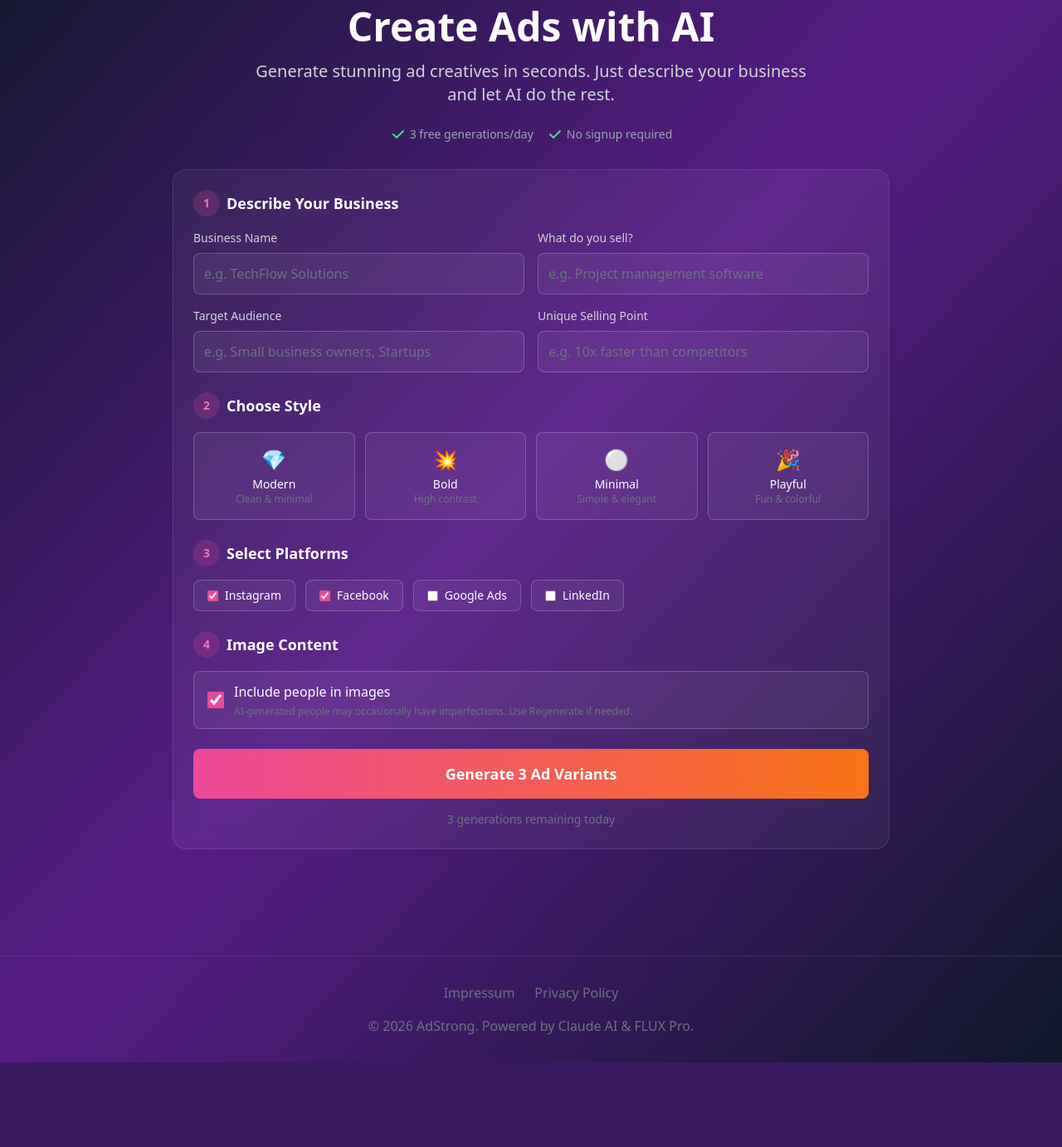
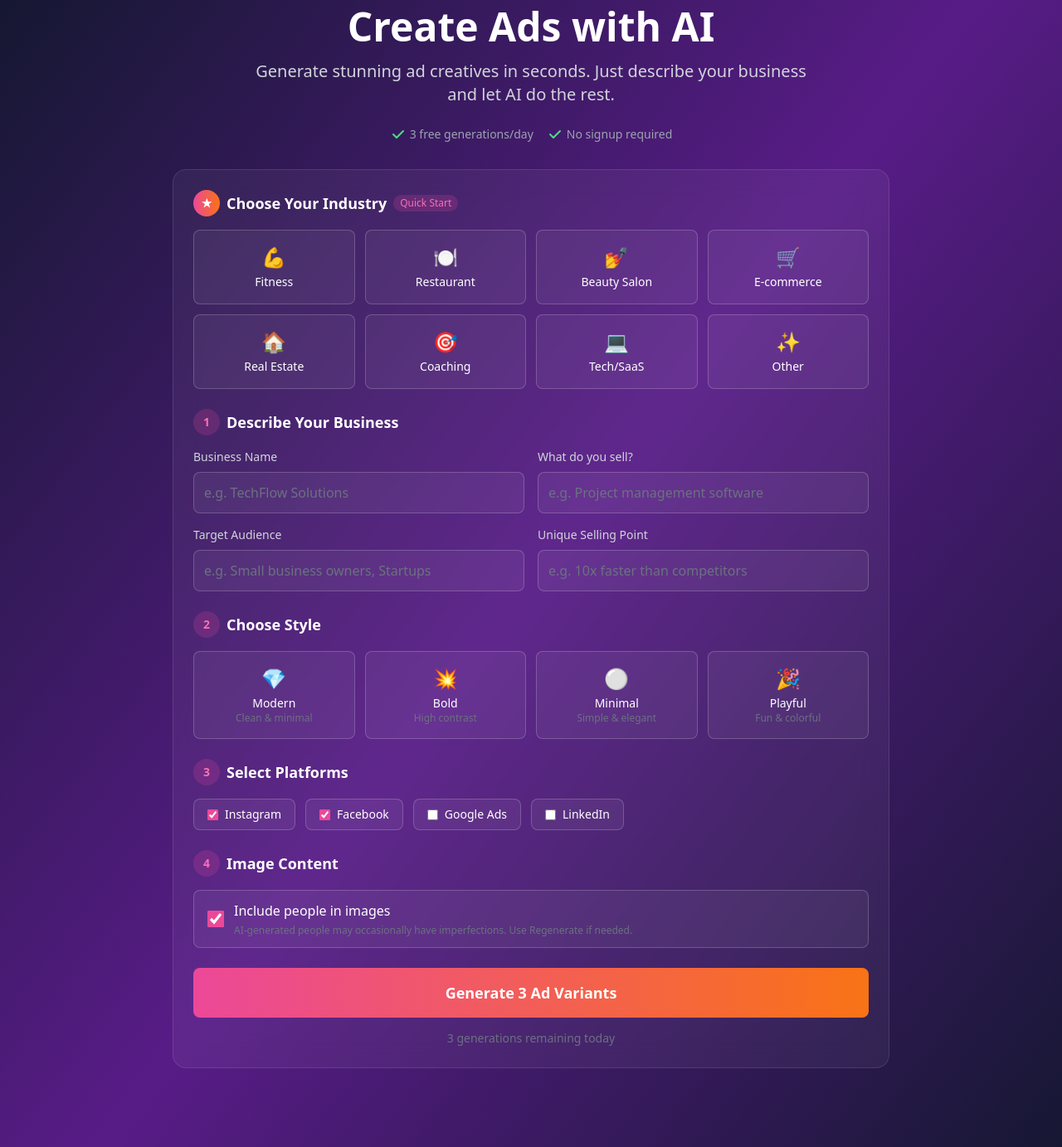
Before and after one commit to adstronglv/mastermaind-ai, a FastAPI app: page /ads in a window 1280 px wide. Shown: the part 141-1524 px from the top of the page at 83% size. Before the commit the page ends 1422 px from the top, so only its background shows below. Run offline with FastAPI, Linux system fonts and the light colour scheme; some libraries are stand-ins or nearby versions.

Commit message:
Add industry niche templates for better ad generation
- 8 niches: Fitness, Restaurant, Beauty, E-commerce, Real Estate, Coaching, Tech, Other
- Pre-fills form with example data when niche selected
- Niche-specific image generation guidance
- EN/DE translations for niche selector

```diff
--- a/app/main.py
+++ b/app/main.py
@@ -65,6 +65,7 @@ class AdRequest(BaseModel):
     audience: str
     usp: str = ""
     style: str = "modern"
+    niche: str = "other"
     platforms: list[str] = ["instagram"]
     include_people: bool = True
 
@@ -295,7 +296,7 @@ async def health():
 
 
 # Ad Creator API
-async def generate_image_prompt(business_name: str, product: str, audience: str, usp: str, style: str, include_people: bool = True) -> str:
+async def generate_image_prompt(business_name: str, product: str, audience: str, usp: str, style: str, niche: str = "other", include_people: bool = True) -> str:
     """Use Claude to generate an image prompt for FLUX Pro."""
     client = get_anthropic_client()
 
@@ -306,7 +307,20 @@ async def generate_image_prompt(business_name: str, product: str, audience: str,
         "playful": "fun, colorful, dynamic, energetic, playful elements"
     }
 
+    # Niche-specific guidance for better image generation
+    niche_guidance = {
+        "fitness": "gym equipment, workout environment, athletic atmosphere, energy and motivation, modern fitness studio",
+        "restaurant": "delicious food presentation, elegant table setting, warm restaurant ambiance, appetizing dishes, culinary excellence",
+        "beauty": "luxurious spa atmosphere, beauty products, elegant salon interior, skincare and wellness, premium aesthetic",
+        "ecommerce": "product showcase, clean product photography, lifestyle context, shopping appeal, premium packaging",
+        "realestate": "stunning property exterior/interior, luxury living space, architectural beauty, dream home atmosphere",
+        "coaching": "professional setting, success imagery, motivational atmosphere, achievement and growth, executive style",
+        "tech": "modern technology, sleek devices, digital innovation, futuristic workspace, cutting-edge design",
+        "other": "professional business setting, high-quality commercial photography"
+    }
+
     style_desc = style_descriptions.get(style, style_descriptions["modern"])
+    niche_desc = niche_guidance.get(niche, niche_guidance["other"])
 
     if include_people:
         people_rules = """CRITICAL RULES FOR PHOTOREALISM WITH PEOPLE:
@@ -327,17 +341,20 @@ async def generate_image_prompt(business_name: str, product: str, audience: str,
     prompt = f"""Create a detailed image generation prompt for an advertisement.
 
 Business: {business_name}
+Industry: {niche}
 Product/Service: {product}
 Target Audience: {audience}
 Unique Selling Point: {usp if usp else 'Not specified'}
 Visual Style: {style_desc}
+Industry-specific elements: {niche_desc}
 
 Generate a prompt for creating a professional advertising image. The prompt should:
 1. Describe a visually appealing scene that represents the product/service
-2. Include the visual style elements
-3. NOT include any text or logos in the image
-4. Be suitable for social media advertising
-5. Be 2-3 sentences, specific and detailed
+2. Include industry-specific visual elements relevant to {niche}
+3. Include the visual style elements
+4. NOT include any text or logos in the image
+5. Be suitable for social media advertising
+6. Be 2-3 sentences, specific and detailed
 
 {people_rules}
 
@@ -456,6 +473,7 @@ async def generate_ads(req: AdRequest):
                 req.audience,
                 req.usp,
                 req.style,
+                req.niche,
                 req.include_people
             )
             image_prompt += variation_suffix
--- a/app/static/js/ads.js
+++ b/app/static/js/ads.js
@@ -4,9 +4,126 @@
 
 // State
 let selectedStyle = 'modern';
+let selectedNiche = '';
 let currentLanguage = localStorage.getItem('adstrong_lang') || 'en';
 const DAILY_LIMIT = 3;
 const STORAGE_KEY = 'adstrong_usage';
+
+// Niche templates with pre-filled examples
+const nicheTemplates = {
+    fitness: {
+        en: {
+            business: "FitLife Studio",
+            product: "Personal training, group fitness classes, gym membership",
+            audience: "Health-conscious adults 25-45, people looking to get in shape",
+            usp: "Expert trainers, modern equipment, flexible schedules"
+        },
+        de: {
+            business: "FitLife Studio",
+            product: "Personal Training, Gruppenfitness, Mitgliedschaft",
+            audience: "Gesundheitsbewusste Erwachsene 25-45, Menschen die fit werden wollen",
+            usp: "Erfahrene Trainer, moderne Geräte, flexible Zeiten"
+        }
+    },
+    restaurant: {
+        en: {
+            business: "La Bella Italia",
+            product: "Authentic Italian cuisine, fresh pasta, wood-fired pizza",
+            audience: "Food lovers, families, couples looking for dining experience",
+            usp: "Family recipes, imported ingredients, cozy atmosphere"
+        },
+        de: {
+            business: "La Bella Italia",
+            product: "Authentische italienische Küche, frische Pasta, Holzofenpizza",
+            audience: "Feinschmecker, Familien, Paare für besonderes Dinner",
+            usp: "Familienrezepte, importierte Zutaten, gemütliche Atmosphäre"
+        }
+    },
+    beauty: {
+        en: {
+            business: "Glow Beauty Salon",
+            product: "Hair styling, manicure, skincare treatments, makeup",
+            audience: "Women 20-50, brides, professionals wanting to look their best",
+            usp: "Luxury products, experienced stylists, relaxing atmosphere"
+        },
+        de: {
+            business: "Glow Beauty Salon",
+            product: "Haarstyling, Maniküre, Hautpflege, Make-up",
+            audience: "Frauen 20-50, Bräute, Berufstätige die gut aussehen wollen",
+            usp: "Luxusprodukte, erfahrene Stylisten, entspannte Atmosphäre"
+        }
+    },
+    ecommerce: {
+        en: {
+            business: "StyleShop",
+            product: "Trendy clothing, accessories, fashion items online",
+            audience: "Fashion-conscious millennials, online shoppers",
+            usp: "Fast shipping, easy returns, exclusive designs"
+        },
+        de: {
+            business: "StyleShop",
+            product: "Trendige Kleidung, Accessoires, Mode-Artikel online",
+            audience: "Modebewusste Millennials, Online-Käufer",
+            usp: "Schneller Versand, einfache Rückgabe, exklusive Designs"
+        }
+    },
+    realestate: {
+        en: {
+            business: "Prime Properties",
+            product: "Luxury apartments, family homes, investment properties",
+            audience: "Home buyers, investors, relocating professionals",
+            usp: "Best locations, trusted agents, seamless process"
+        },
+        de: {
+            business: "Prime Properties",
+            product: "Luxuswohnungen, Familienhäuser, Anlageimmobilien",
+            audience: "Hauskäufer, Investoren, umziehende Berufstätige",
+            usp: "Beste Lagen, vertrauenswürdige Makler, reibungsloser Ablauf"
+        }
+    },
+    coaching: {
+        en: {
+            business: "Success Coaching",
+            product: "Life coaching, business mentoring, personal development",
+            audience: "Entrepreneurs, executives, people seeking growth",
+            usp: "Proven methods, personalized approach, real results"
+        },
+        de: {
+            business: "Success Coaching",
+            product: "Life Coaching, Business Mentoring, Persönlichkeitsentwicklung",
+            audience: "Unternehmer, Führungskräfte, Menschen die wachsen wollen",
+            usp: "Bewährte Methoden, persönlicher Ansatz, echte Ergebnisse"
+        }
+    },
+    tech: {
+        en: {
+            business: "TechFlow Solutions",
+            product: "Project management software, productivity tools, SaaS platform",
+            audience: "Small businesses, startups, remote teams",
+            usp: "Easy to use, saves time, excellent support"
+        },
+        de: {
+            business: "TechFlow Solutions",
+            product: "Projektmanagement-Software, Produktivitäts-Tools, SaaS-Plattform",
+            audience: "Kleine Unternehmen, Startups, Remote-Teams",
+            usp: "Einfach zu bedienen, spart Zeit, exzellenter Support"
+        }
+    },
+    other: {
+        en: {
+            business: "",
+            product: "",
+            audience: "",
+            usp: ""
+        },
+        de: {
+            business: "",
+            product: "",
+            audience: "",
+            usp: ""
+        }
+    }
+};
 
 // Translations
 const translations = {
@@ -15,6 +132,16 @@ const translations = {
         hero_subtitle: "Generate stunning ad creatives in seconds. Just describe your business and let AI do the rest.",
         free_generations: "3 free generations/day",
         no_signup: "No signup required",
+        niche_title: "Choose Your Industry",
+        niche_badge: "Quick Start",
+        niche_fitness: "Fitness",
+        niche_restaurant: "Restaurant",
+        niche_beauty: "Beauty Salon",
+        niche_ecommerce: "E-commerce",
+        niche_realestate: "Real Estate",
+        niche_coaching: "Coaching",
+        niche_tech: "Tech/SaaS",
+        niche_other: "Other",
         step1_title: "Describe Your Business",
         label_business: "Business Name",
         label_product: "What do you sell?",
@@ -43,6 +170,16 @@ const translations = {
         hero_subtitle: "Erstelle beeindruckende Werbeanzeigen in Sekunden. Beschreibe einfach dein Unternehmen und lass die KI den Rest erledigen.",
         free_generations: "3 kostenlose Generierungen/Tag",
         no_signup: "Keine Anmeldung erforderlich",
+        niche_title: "Wähle deine Branche",
+        niche_badge: "Schnellstart",
+        niche_fitness: "Fitness",
+        niche_restaurant: "Restaurant",
+        niche_beauty: "Kosmetik",
+        niche_ecommerce: "E-Commerce",
+        niche_realestate: "Immobilien",
+        niche_coaching: "Coaching",
+        niche_tech: "Tech/SaaS",
+        niche_other: "Andere",
         step1_title: "Beschreibe dein Unternehmen",
         label_business: "Firmenname",
         label_product: "Was verkaufst du?",
@@ -130,6 +267,38 @@ function applyLanguage(lang) {
 
     // Update usage display with correct language
     updateUsageDisplay();
+}
+
+// Niche selection
+function selectNiche(niche) {
+    selectedNiche = niche;
+
+    // Update button styles
+    document.querySelectorAll('.niche-btn').forEach(btn => {
+        btn.classList.remove('border-pink-500', 'bg-pink-500/10');
+        btn.classList.add('border-white/20', 'bg-white/5');
+    });
+
+    const activeBtn = document.querySelector(`[data-niche="${niche}"]`);
+    if (activeBtn) {
+        activeBtn.classList.remove('border-white/20', 'bg-white/5');
+        activeBtn.classList.add('border-pink-500', 'bg-pink-500/10');
+    }
+
+    // Pre-fill form with template data
+    if (nicheTemplates[niche]) {
+        const template = nicheTemplates[niche][currentLanguage] || nicheTemplates[niche].en;
+
+        document.getElementById('business-name').value = template.business;
+        document.getElementById('product').value = template.product;
+        document.getElementById('audience').value = template.audience;
+        document.getElementById('usp').value = template.usp;
+
+        // Smooth scroll to form if template has content
+        if (template.business) {
+            document.getElementById('business-name').focus();
+        }
+    }
 }
 
 // Style selection
@@ -279,6 +448,7 @@ async function generateAds() {
         audience: document.getElementById('audience').value.trim(),
         usp: document.getElementById('usp').value.trim() || '',
         style: selectedStyle,
+        niche: selectedNiche || 'other',
         platforms: getSelectedPlatforms(),
         include_people: document.getElementById('include-people').checked
     };
--- a/app/templates/ads.html
+++ b/app/templates/ads.html
@@ -61,6 +61,50 @@
     <!-- Main Tool -->
     <section class="max-w-4xl mx-auto px-4 pb-16">
         <div class="bg-white/5 backdrop-blur-lg rounded-2xl border border-white/10 p-6">
+            <!-- Niche Selector -->
+            <div class="mb-6">
+                <div class="flex items-center gap-2 mb-4">
+                    <div class="w-8 h-8 bg-gradient-to-r from-pink-500 to-orange-500 rounded-full flex items-center justify-center text-white font-bold text-sm">★</div>
+                    <h2 class="text-lg font-semibold text-white" data-i18n="niche_title">Choose Your Industry</h2>
+                    <span class="text-xs text-pink-400 bg-pink-500/20 px-2 py-0.5 rounded-full" data-i18n="niche_badge">Quick Start</span>
+                </div>
+
+                <div class="grid grid-cols-2 md:grid-cols-4 gap-3" id="niche-grid">
+                    <button onclick="selectNiche('fitness')" data-niche="fitness" class="niche-btn p-4 rounded-lg border border-white/20 bg-white/5 hover:border-pink-500/50 transition text-center">
+                        <div class="text-2xl mb-1">💪</div>
+                        <div class="text-white text-sm font-medium" data-i18n="niche_fitness">Fitness</div>
+                    </button>
+                    <button onclick="selectNiche('restaurant')" data-niche="restaurant" class="niche-btn p-4 rounded-lg border border-white/20 bg-white/5 hover:border-pink-500/50 transition text-center">
+                        <div class="text-2xl mb-1">🍽️</div>
+                        <div class="text-white text-sm font-medium" data-i18n="niche_restaurant">Restaurant</div>
+                    </button>
+                    <button onclick="selectNiche('beauty')" data-niche="beauty" class="niche-btn p-4 rounded-lg border border-white/20 bg-white/5 hover:border-pink-500/50 transition text-center">
+                        <div class="text-2xl mb-1">💅</div>
+                        <div class="text-white text-sm font-medium" data-i18n="niche_beauty">Beauty Salon</div>
+                    </button>
+                    <button onclick="selectNiche('ecommerce')" data-niche="ecommerce" class="niche-btn p-4 rounded-lg border border-white/20 bg-white/5 hover:border-pink-500/50 transition text-center">
+                        <div class="text-2xl mb-1">🛒</div>
+                        <div class="text-white text-sm font-medium" data-i18n="niche_ecommerce">E-commerce</div>
+                    </button>
+                    <button onclick="selectNiche('realestate')" data-niche="realestate" class="niche-btn p-4 rounded-lg border border-white/20 bg-white/5 hover:border-pink-500/50 transition text-center">
+                        <div class="text-2xl mb-1">🏠</div>
+                        <div class="text-white text-sm font-medium" data-i18n="niche_realestate">Real Estate</div>
+                    </button>
+                    <button onclick="selectNiche('coaching')" data-niche="coaching" class="niche-btn p-4 rounded-lg border border-white/20 bg-white/5 hover:border-pink-500/50 transition text-center">
+                        <div class="text-2xl mb-1">🎯</div>
+                        <div class="text-white text-sm font-medium" data-i18n="niche_coaching">Coaching</div>
+                    </button>
+                    <button onclick="selectNiche('tech')" data-niche="tech" class="niche-btn p-4 rounded-lg border border-white/20 bg-white/5 hover:border-pink-500/50 transition text-center">
+                        <div class="text-2xl mb-1">💻</div>
+                        <div class="text-white text-sm font-medium" data-i18n="niche_tech">Tech/SaaS</div>
+                    </button>
+                    <button onclick="selectNiche('other')" data-niche="other" class="niche-btn p-4 rounded-lg border border-white/20 bg-white/5 hover:border-pink-500/50 transition text-center">
+                        <div class="text-2xl mb-1">✨</div>
+                        <div class="text-white text-sm font-medium" data-i18n="niche_other">Other</div>
+                    </button>
+                </div>
+            </div>
+
             <!-- Step 1: Business Info -->
             <div class="mb-6">
                 <div class="flex items-center gap-2 mb-4">
```
